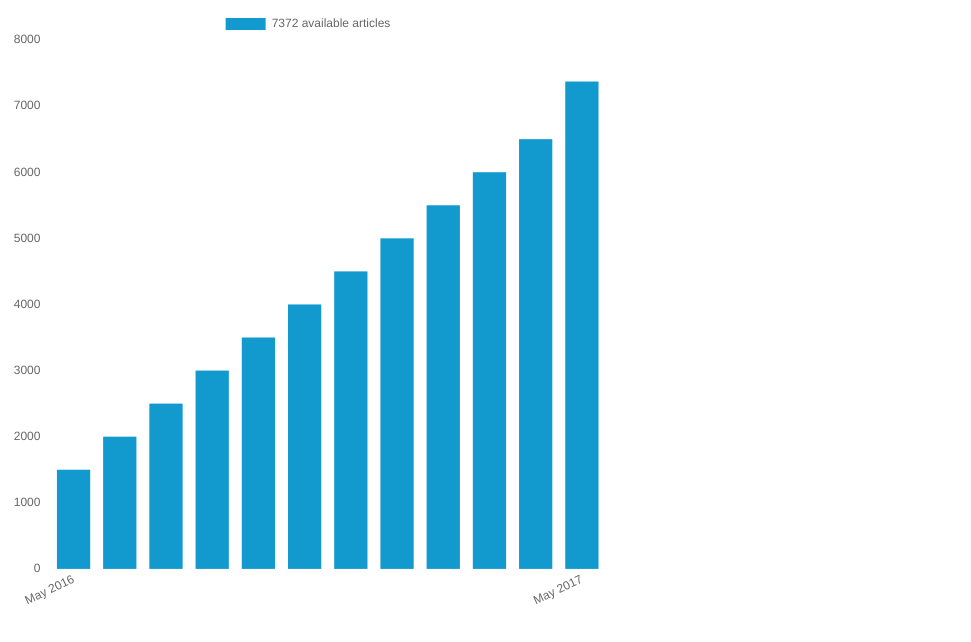
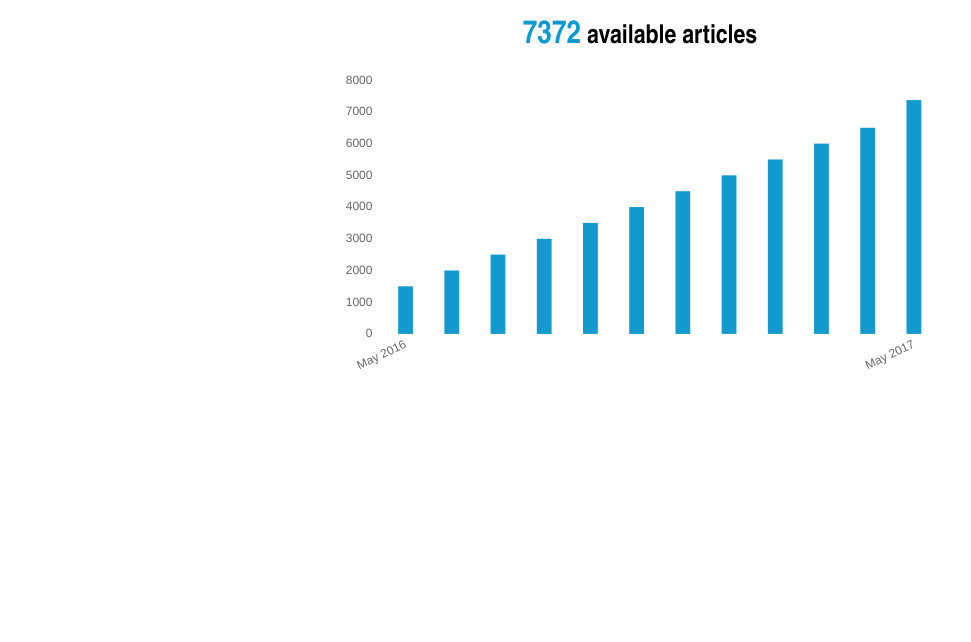
Before and after one commit to noahcg/info-graphic, a plain HTML site: page index.html in a window 1280 px wide. Shown: the whole page, without its empty margins (0-971 px from the left). Drawn offline with nearby package versions, Linux system fonts and the light colour scheme.

Commit message:
Modified the chart and the css

```diff
--- a/css/styles.css
+++ b/css/styles.css
@@ -1,4 +1,18 @@
 #chart_container {
+  display: block;
   height: 400px;
+  margin: 0 auto;
   width: 600px;
 }
+
+#chart_container h1 {
+  color: #000;
+  font-family: Arial Narrow,Arial,sans-serif;
+  font-size: 26px;
+  text-align: center;
+}
+
+#chart_container span{
+  color: #0e99d1;
+  font-size: 32px;
+}
--- a/index.html
+++ b/index.html
@@ -10,7 +10,7 @@
 </head>
 <body>
 	<div id="chart_container">
-		<canvas id="myChart" width="400" height="400"></canvas>
+		<canvas id="myChart" width="400" height="200"></canvas>
 	</div>
 </body>
 </html>
--- a/js/script.js
+++ b/js/script.js
@@ -1,9 +1,12 @@
 $(document).ready(function() {
-	var ctx = document.getElementById("myChart");
+	var ctx = document.getElementById("myChart"),
+		currentValue,
+		data;
+
 	var myChart = new Chart(ctx, {
 		type: 'bar',
 		data: {
-			labels: ["May 2016", "", "", "", "", "", "", "", "", "", "", "May 2017",],
+			labels: ["May 2016", "", "", "", "", "", "", "", "", "", "", "May 2017"],
 			datasets: [{
 				label: '7372 available articles',
 				data: [1500, 2000, 2500, 3000, 3500, 4000, 4500, 5000, 5500, 6000, 6500, 7372],
@@ -23,22 +26,45 @@ $(document).ready(function() {
 				]
 			}]
 		},
+		maintainAspectRatio: false,
 		options: {
 			scales: {
 				yAxes: [{
 					ticks: {
-						beginAtZero:true
+						beginAtZero: true
 					},
 					gridLines: {
-						display: false
+						display: false,
+						color: '#b6e1f4',
+						lineWidth: 3
 					}
 				}],
 				xAxes: [{
 					gridLines: {
-						display: false
+						display: false,
+						color: '#b6e1f4',
+						lineWidth: 3
+					},
+					barPercentage: 0.4
+				}]
+			},
+			legend: {
+				display: false
+			},
+			tooltips: {
+				callbacks: {
+					label: function(tooltipItem) {
+						return tooltipItem.yLabel;
 					}
-				}]
+				}
 			}
 		}
 	});
+
+	console.log(myChart);
+
+	data = myChart.data.datasets[0].data;
+	currentValue = Math.max.apply(null, data);
+
+	$('<h1><span>' + currentValue + '</span> available articles</h1>').prependTo('#chart_container');
 });
```
Also changed, not shown: 1 other file.
